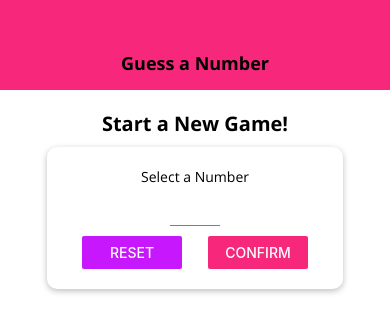
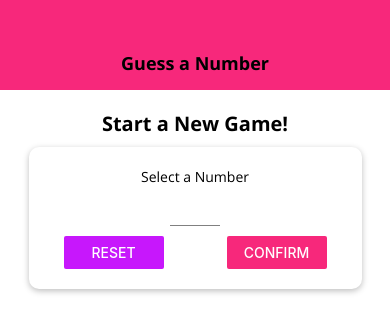
Before and after one commit to RommelTJ/rn-guess-number, a React Native app: screen / in a window 390 px wide. Shown: the top 332 px of the page. Built offline with nearby package versions, Linux system fonts and the light colour scheme.

Commit message:
:lipstick: StartGameScreen: Fixing styling for buttons on small devices

```diff
--- a/screens/StartGameScreen.js
+++ b/screens/StartGameScreen.js
@@ -91,8 +91,8 @@ const styles = StyleSheet.create({
     paddingHorizontal: 15
   },
   inputContainer: {
-    width: 300,
-    maxWidth: "80%",
+    width: '90%',
+    minWidth: 300,
     alignItems: "center"
   },
   title: {
```
